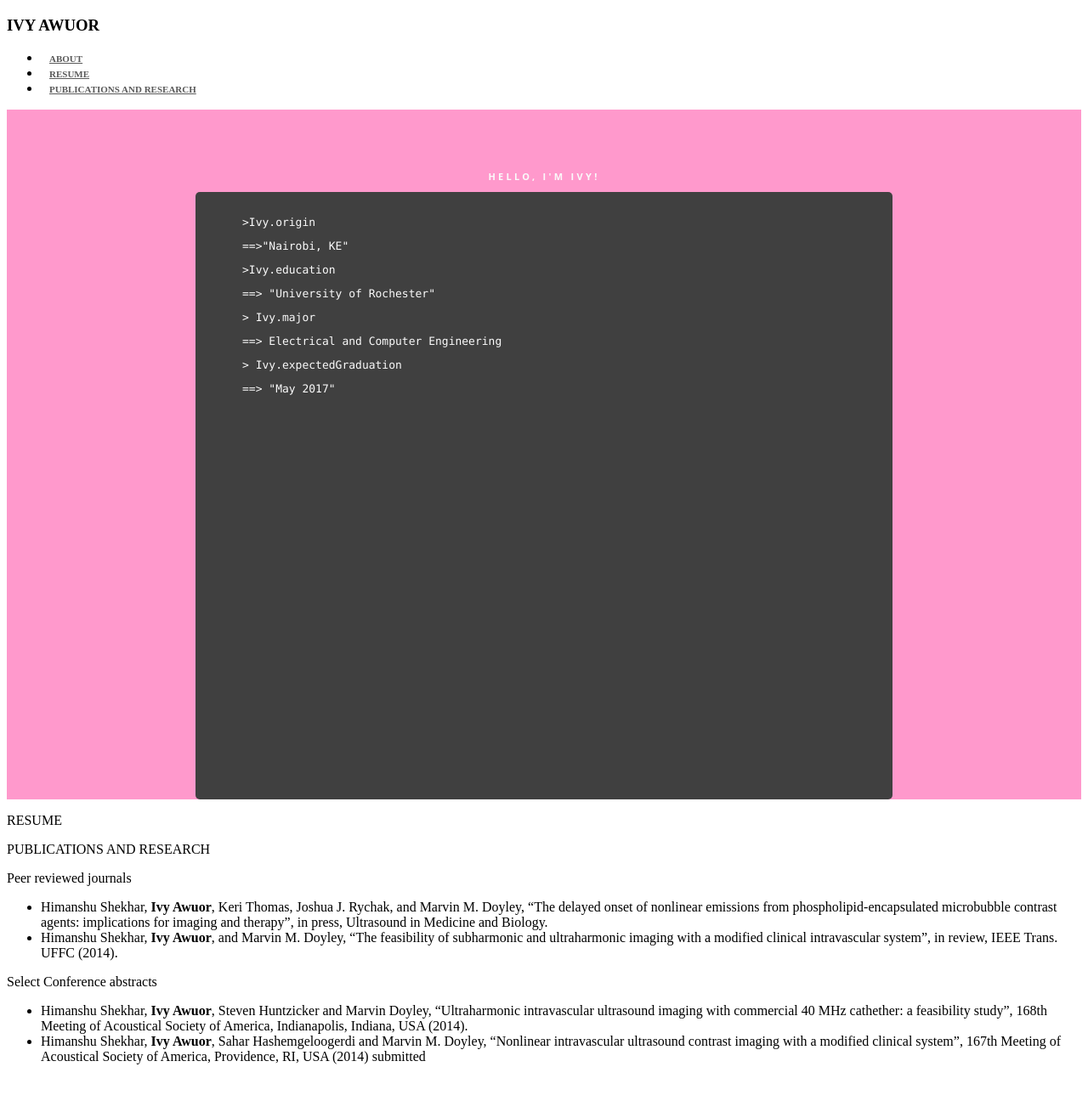
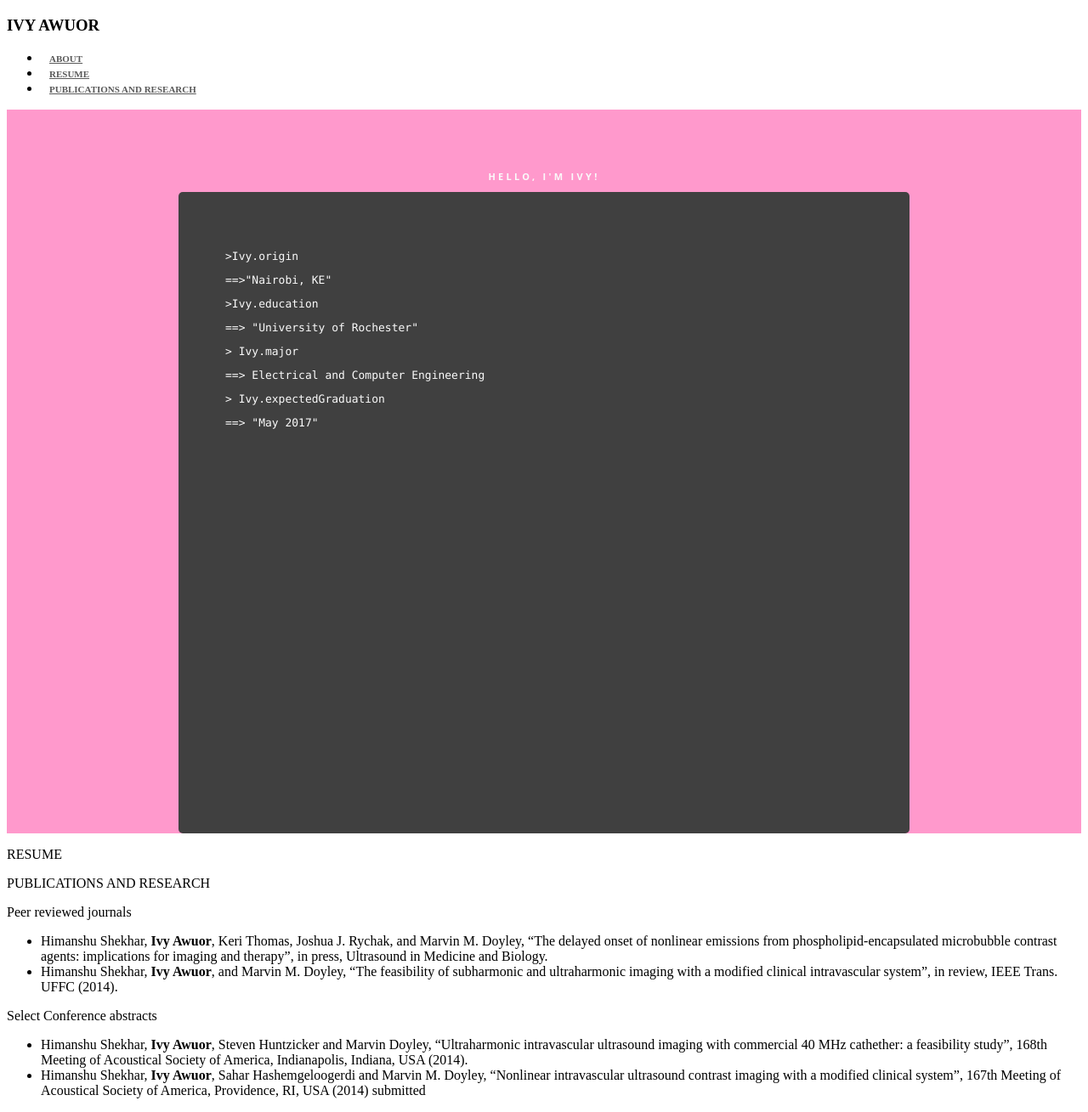
Before and after one commit to rawuor/rawuor.github.io, a Jekyll site: the page index.html, which Jekyll copies as it is, in a window 1280 px wide. Shown: the whole page at 85% size. Built offline with Jekyll 4.4.1, drawn with Linux system fonts in a browser that asks for light colours; before the commit the page ends 1269 px from its top, so only the background shows below that.

Commit message:
Update default.css

```diff
--- a/css/default.css
+++ b/css/default.css
@@ -49,9 +49,9 @@
  font-size:30px;
  background-color: #404040;
  height:700px;
- padding-top:15px;
+ padding-top:55px;
  padding-left:55px;
- padding-right: 15px;
+ padding-right:55px;
 }
 .about_content p{
  font-family:'Monaco', 'Courier New';
```
